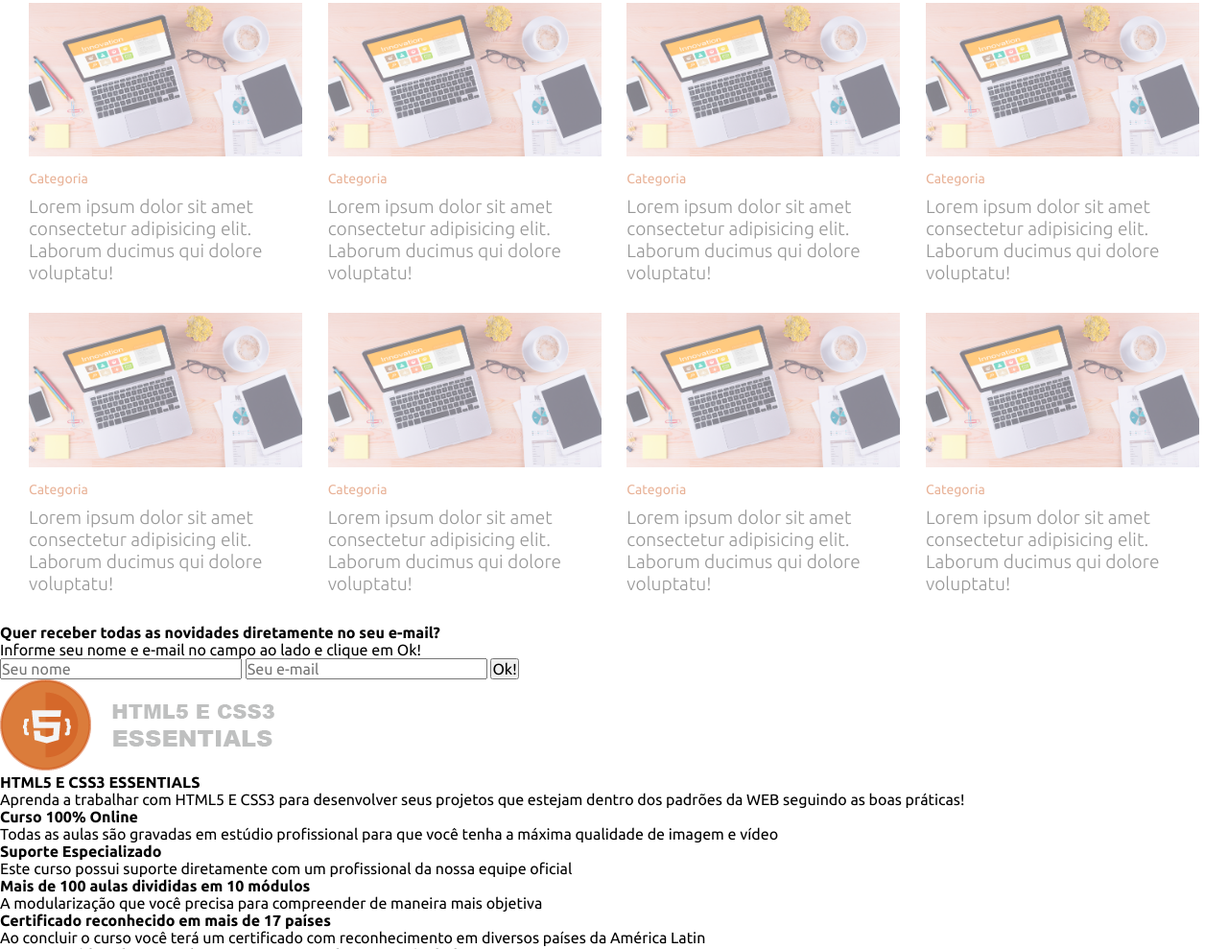
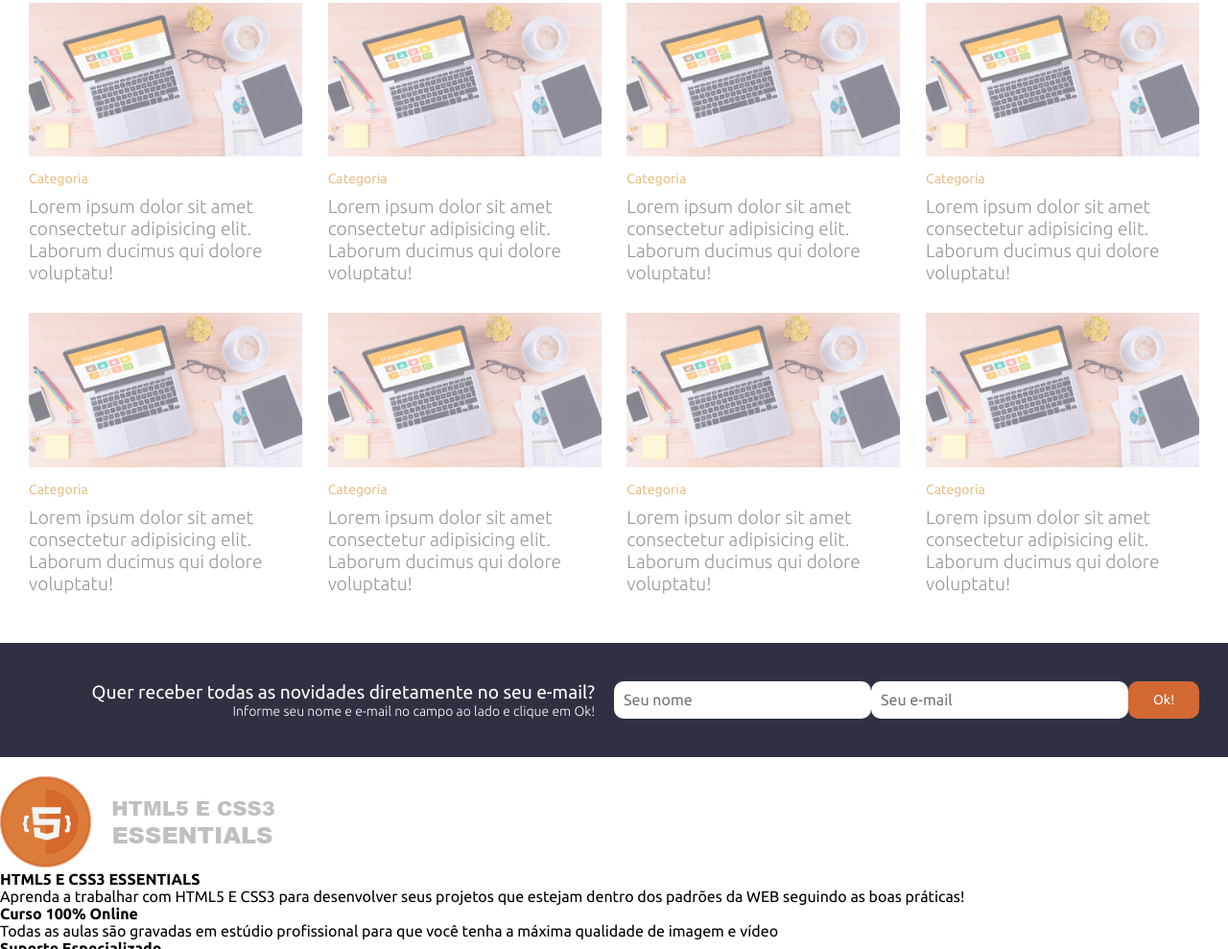
Before and after one commit to brunopurper/UpInside-HTML5-e-CSS3-Essentials-, a plain HTML site: page 05-estilizando-projeto-pratico/index.html in a window 1280 px wide. Shown: the part 1141-2130 px from the top of the page at 96% size. Drawn offline with Linux system fonts and the light colour scheme; files whose address does not match are found by name.

Commit message:
mais estilizações

```diff
--- a/05-estilizando-projeto-pratico/_cdn/style.css
+++ b/05-estilizando-projeto-pratico/_cdn/style.css
@@ -87,6 +87,13 @@
     border-radius: 5px;
 }
 
+.main_cta .main_cta_content .btn:hover {
+    background-color: #d37832;
+    transition: 0.5s;
+}
+
+
+
 .main_cta .main_cta_content .main_cta_content_spacer {
     margin: 0 auto;
     max-width: 1300px;
@@ -138,7 +145,7 @@
 .main_blog article .category {
 
     font-size: 0.875em;
-    color: #d36833;
+    color: #d38111;
 }
 
 .main_blog article h2 {
@@ -150,3 +157,65 @@
 .main_blog article h2 a {
     color: #333;
 }
+
+/* ESTILIZANDO O OPTIN */
+
+.main_optin {
+    width: 100%;
+    background-color: #2d3142;
+    margin: 20px 0;
+}
+
+.main_optin_content {
+    max-width: calc(1300px - 40px);
+    padding: 40px 20px;
+    margin: 0 auto;
+    display: flex;
+}
+
+.main_optin_content header, .main_optin_content form {
+    flex-basis: 50%;
+}
+
+
+.main_optin_content header h1, .main_optin_content header p {
+    color: #fff;
+    margin-right: 20px;
+    text-align: right;
+}
+
+.main_optin_content header h1 {
+    font-size: 1.2em;
+    font-weight: 400;
+
+}
+
+.main_optin_content header p {
+    font-weight: 300;
+    font-size: 0.875em;
+
+}
+
+.main_optin_content form {
+    display: flex;
+    justify-content: space-between;
+}
+
+.main_optin_content form input[type=text], .main_optin_content form input[type=email] {
+    flex-basis: 37%;
+    border-radius: 10px;
+    -moz-border-radius:10px;
+    -webkit-border-radius: 10px;
+    border: none;
+    padding: 0 10px;
+}
+
+
+.main_optin_content form button {
+    flex-basis: 20%;
+    border-radius: 10px;
+    color: white;
+    background-color: #d36833;
+    border: none;
+    font-size: 0.875em;
+}
--- a/05-estilizando-projeto-pratico/index.html
+++ b/05-estilizando-projeto-pratico/index.html
@@ -1,5 +1,6 @@
 <!DOCTYPE html>
 <html lang="pt-br">
+
 <head>
     <meta charset="UTF-8">
     <meta name="viewport" content="width=device-width, initial-scale=1.0">
@@ -9,12 +10,14 @@
     <link rel="stylesheet" href="_cdn/boot.css">
     <link rel="stylesheet" href="_cdn/style.css">
 </head>
+
 <body>
 
     <header class="main_header">
         <div class="main_header_content">
             <a href="#" class="logo">
-            <img src="mi-dias-e-conteu-do/_img/logo.png" alt="Bem vindo ao projeto prático HTML5 e CSS3 Essentials" title="Bem vindo ao projeto prático HTML5 e CSS3 Essentials">
+                <img src="mi-dias-e-conteu-do/_img/logo.png" alt="Bem vindo ao projeto prático HTML5 e CSS3 Essentials"
+                    title="Bem vindo ao projeto prático HTML5 e CSS3 Essentials">
             </a>
 
             <nav class="main_header_content_menu">
@@ -51,86 +54,117 @@
             <article>
                 <a href="#"><img src="mi-dias-e-conteu-do/_img/post.jpg" alt="" title=""></a>
                 <p><a href="#" class="category">Categoria</a></p>
-                <h2><a href="#" class="title">Lorem ipsum dolor sit amet consectetur adipisicing elit. Laborum ducimus qui dolore voluptatu!</a><h2>
+                <h2><a href="#" class="title">Lorem ipsum dolor sit amet consectetur adipisicing elit. Laborum ducimus
+                        qui dolore voluptatu!</a>
+                    <h2>
             </article>
             <article>
                 <a href="#"><img src="mi-dias-e-conteu-do/_img/post.jpg" alt="" title=""></a>
                 <p><a href="#" class="category">Categoria</a></p>
-                <h2><a href="#" class="title">Lorem ipsum dolor sit amet consectetur adipisicing elit. Laborum ducimus qui dolore voluptatu!</a><h2>
+                <h2><a href="#" class="title">Lorem ipsum dolor sit amet consectetur adipisicing elit. Laborum ducimus
+                        qui dolore voluptatu!</a>
+                    <h2>
             </article>
             <article>
                 <a href="#"><img src="mi-dias-e-conteu-do/_img/post.jpg" alt="" title=""></a>
                 <p><a href="#" class="category">Categoria</a></p>
-                <h2><a href="#" class="title">Lorem ipsum dolor sit amet consectetur adipisicing elit. Laborum ducimus qui dolore voluptatu!</a><h2>
+                <h2><a href="#" class="title">Lorem ipsum dolor sit amet consectetur adipisicing elit. Laborum ducimus
+                        qui dolore voluptatu!</a>
+                    <h2>
             </article>
             <article>
                 <a href="#"><img src="mi-dias-e-conteu-do/_img/post.jpg" alt="" title=""></a>
                 <p><a href="#" class="category">Categoria</a></p>
-                <h2><a href="#" class="title">Lorem ipsum dolor sit amet consectetur adipisicing elit. Laborum ducimus qui dolore voluptatu!</a><h2>
+                <h2><a href="#" class="title">Lorem ipsum dolor sit amet consectetur adipisicing elit. Laborum ducimus
+                        qui dolore voluptatu!</a>
+                    <h2>
             </article>
             <article>
                 <a href="#"><img src="mi-dias-e-conteu-do/_img/post.jpg" alt="" title=""></a>
                 <p><a href="#" class="category">Categoria</a></p>
-                <h2><a href="#" class="title">Lorem ipsum dolor sit amet consectetur adipisicing elit. Laborum ducimus qui dolore voluptatu!</a><h2>
+                <h2><a href="#" class="title">Lorem ipsum dolor sit amet consectetur adipisicing elit. Laborum ducimus
+                        qui dolore voluptatu!</a>
+                    <h2>
             </article>
             <article>
                 <a href="#"><img src="mi-dias-e-conteu-do/_img/post.jpg" alt="" title=""></a>
                 <p><a href="#" class="category">Categoria</a></p>
-                <h2><a href="#" class="title">Lorem ipsum dolor sit amet consectetur adipisicing elit. Laborum ducimus qui dolore voluptatu!</a><h2>
+                <h2><a href="#" class="title">Lorem ipsum dolor sit amet consectetur adipisicing elit. Laborum ducimus
+                        qui dolore voluptatu!</a>
+                    <h2>
             </article>
             <article>
                 <a href="#"><img src="mi-dias-e-conteu-do/_img/post.jpg" alt="" title=""></a>
                 <p><a href="#" class="category">Categoria</a></p>
-                <h2><a href="#" class="title">Lorem ipsum dolor sit amet consectetur adipisicing elit. Laborum ducimus qui dolore voluptatu!</a><h2>
+                <h2><a href="#" class="title">Lorem ipsum dolor sit amet consectetur adipisicing elit. Laborum ducimus
+                        qui dolore voluptatu!</a>
+                    <h2>
             </article>
             <article>
                 <a href="#"><img src="mi-dias-e-conteu-do/_img/post.jpg" alt="" title=""></a>
                 <p><a href="#" class="category">Categoria</a></p>
-                <h2><a href="#" class="title">Lorem ipsum dolor sit amet consectetur adipisicing elit. Laborum ducimus qui dolore voluptatu!</a><h2>
+                <h2><a href="#" class="title">Lorem ipsum dolor sit amet consectetur adipisicing elit. Laborum ducimus
+                        qui dolore voluptatu!</a>
+                    <h2>
             </article>
             <article>
                 <a href="#"><img src="mi-dias-e-conteu-do/_img/post.jpg" alt="" title=""></a>
                 <p><a href="#" class="category">Categoria</a></p>
-                <h2><a href="#" class="title">Lorem ipsum dolor sit amet consectetur adipisicing elit. Laborum ducimus qui dolore voluptatu!</a><h2>
+                <h2><a href="#" class="title">Lorem ipsum dolor sit amet consectetur adipisicing elit. Laborum ducimus
+                        qui dolore voluptatu!</a>
+                    <h2>
             </article>
             <article>
                 <a href="#"><img src="mi-dias-e-conteu-do/_img/post.jpg" alt="" title=""></a>
                 <p><a href="#" class="category">Categoria</a></p>
-                <h2><a href="#" class="title">Lorem ipsum dolor sit amet consectetur adipisicing elit. Laborum ducimus qui dolore voluptatu!</a><h2>
+                <h2><a href="#" class="title">Lorem ipsum dolor sit amet consectetur adipisicing elit. Laborum ducimus
+                        qui dolore voluptatu!</a>
+                    <h2>
             </article>
             <article>
                 <a href="#"><img src="mi-dias-e-conteu-do/_img/post.jpg" alt="" title=""></a>
                 <p><a href="#" class="category">Categoria</a></p>
-                <h2><a href="#" class="title">Lorem ipsum dolor sit amet consectetur adipisicing elit. Laborum ducimus qui dolore voluptatu!</a><h2>
+                <h2><a href="#" class="title">Lorem ipsum dolor sit amet consectetur adipisicing elit. Laborum ducimus
+                        qui dolore voluptatu!</a>
+                    <h2>
             </article>
             <article>
                 <a href="#"><img src="mi-dias-e-conteu-do/_img/post.jpg" alt="" title=""></a>
                 <p><a href="#" class="category">Categoria</a></p>
-                <h2><a href="#" class="title">Lorem ipsum dolor sit amet consectetur adipisicing elit. Laborum ducimus qui dolore voluptatu!</a><h2>
+                <h2><a href="#" class="title">Lorem ipsum dolor sit amet consectetur adipisicing elit. Laborum ducimus
+                        qui dolore voluptatu!</a>
+                    <h2>
             </article>
         </section>
-        <article>
+
+        <article class="main_optin">
+            <div class="main_optin_content">
                     <header>
                     <h1>Quer receber todas as novidades diretamente no seu e-mail?</h1>
                     <p>Informe seu nome e e-mail no campo ao lado e clique em Ok!</p>
                 </header>
 
+                    <form>
                         <input type="text" placeholder="Seu nome">
                         <input type="email" placeholder="Seu e-mail">
                         <button type="submit">Ok!</button>
+                    </form>
+            </div>
         </article>
 
         <section>
             <header>
                 <img src="mi-dias-e-conteu-do/_img/logo.png" alt="Logo da marca" title="UpInside Treinamentos">
                 <h1> HTML5 E CSS3 ESSENTIALS</h1>
-                <p> Aprenda a trabalhar com HTML5 E CSS3 para desenvolver seus projetos que estejam dentro dos padrões da WEB seguindo as boas práticas!</p>
+                <p> Aprenda a trabalhar com HTML5 E CSS3 para desenvolver seus projetos que estejam dentro dos padrões
+                    da WEB seguindo as boas práticas!</p>
             </header>
 
             <article>
                 <header>
                     <h2>Curso 100% Online</h2>
-                    <p>Todas as aulas são gravadas em estúdio profissional para que você tenha a máxima qualidade de imagem e vídeo</p>
+                    <p>Todas as aulas são gravadas em estúdio profissional para que você tenha a máxima qualidade de
+                        imagem e vídeo</p>
                 </header>
             </article>
             <article>
@@ -148,7 +182,8 @@
             <article>
                 <header>
                     <h2>Certificado reconhecido em mais de 17 países</h2>
-                    <p>Ao concluir o curso você terá um certificado com reconhecimento em diversos países da América Latin</p>
+                    <p>Ao concluir o curso você terá um certificado com reconhecimento em diversos países da América
+                        Latin</p>
                 </header>
             </article>
 
@@ -179,7 +214,8 @@
                         <img src="mi-dias-e-conteu-do/_img/star.png" alt="5 estrelas" title="5 estrelas">
                         <img src="mi-dias-e-conteu-do/_img/star.png" alt="5 estrelas" title="5 estrelas">
                     </header>
-                    <p>O conteúdo é fantástico, eu não tinha conhecimento nenhum e agora estou desenvolvendo minhas páginas em HTML5 sem problemas</p>
+                    <p>O conteúdo é fantástico, eu não tinha conhecimento nenhum e agora estou desenvolvendo minhas
+                        páginas em HTML5 sem problemas</p>
                 </article>
                 <article>
                     <header>
@@ -191,7 +227,8 @@
                         <img src="mi-dias-e-conteu-do/_img/star.png" alt="5 estrelas" title="5 estrelas">
                         <img src="mi-dias-e-conteu-do/_img/star.png" alt="5 estrelas" title="5 estrelas">
                     </header>
-                    <p>O conteúdo é fantástico, eu não tinha conhecimento nenhum e agora estou desenvolvendo minhas páginas em HTML5 sem problemas</p>
+                    <p>O conteúdo é fantástico, eu não tinha conhecimento nenhum e agora estou desenvolvendo minhas
+                        páginas em HTML5 sem problemas</p>
                 </article>
                 <article>
                     <header>
@@ -203,7 +240,8 @@
                         <img src="mi-dias-e-conteu-do/_img/star.png" alt="5 estrelas" title="5 estrelas">
                         <img src="mi-dias-e-conteu-do/_img/star.png" alt="5 estrelas" title="5 estrelas">
                     </header>
-                    <p>O conteúdo é fantástico, eu não tinha conhecimento nenhum e agora estou desenvolvendo minhas páginas em HTML5 sem problemas</p>
+                    <p>O conteúdo é fantástico, eu não tinha conhecimento nenhum e agora estou desenvolvendo minhas
+                        páginas em HTML5 sem problemas</p>
                 </article>
                 <article>
                     <header>
@@ -215,7 +253,8 @@
                         <img src="mi-dias-e-conteu-do/_img/star.png" alt="5 estrelas" title="5 estrelas">
                         <img src="mi-dias-e-conteu-do/_img/star.png" alt="5 estrelas" title="5 estrelas">
                     </header>
-                    <p>O conteúdo é fantástico, eu não tinha conhecimento nenhum e agora estou desenvolvendo minhas páginas em HTML5 sem problemas</p>
+                    <p>O conteúdo é fantástico, eu não tinha conhecimento nenhum e agora estou desenvolvendo minhas
+                        páginas em HTML5 sem problemas</p>
                 </article>
                 <article>
                     <header>
@@ -227,7 +266,8 @@
                         <img src="mi-dias-e-conteu-do/_img/star.png" alt="5 estrelas" title="5 estrelas">
                         <img src="mi-dias-e-conteu-do/_img/star.png" alt="5 estrelas" title="5 estrelas">
                     </header>
-                    <p>O conteúdo é fantástico, eu não tinha conhecimento nenhum e agora estou desenvolvendo minhas páginas em HTML5 sem problemas</p>
+                    <p>O conteúdo é fantástico, eu não tinha conhecimento nenhum e agora estou desenvolvendo minhas
+                        páginas em HTML5 sem problemas</p>
                 </article>
                 <article>
                     <header>
@@ -239,7 +279,8 @@
                         <img src="mi-dias-e-conteu-do/_img/star.png" alt="5 estrelas" title="5 estrelas">
                         <img src="mi-dias-e-conteu-do/_img/star.png" alt="5 estrelas" title="5 estrelas">
                     </header>
-                    <p>O conteúdo é fantástico, eu não tinha conhecimento nenhum e agora estou desenvolvendo minhas páginas em HTML5 sem problemas</p>
+                    <p>O conteúdo é fantástico, eu não tinha conhecimento nenhum e agora estou desenvolvendo minhas
+                        páginas em HTML5 sem problemas</p>
                 </article>
             </section>
         </section>
@@ -259,8 +300,11 @@
                     <h2>Tudo que você precisa para ser um WebMaster em um só lugar</h2>
                 </header>
 
-                <p>Desde 2010 a UpInside vem criando os melhores cursos do mercado, entregamos ao aluno conhecimento prático e testado sem enrolação. Você tem acesso a aulas com a melhor qualidade, recursos que aceleram seu aprendizado e muito mais....</p>
-                <p>Que tal estudar, e ter o certificado da escola eleita a melhor do Brasil com reconhecimento em mais de 17 países pela LAtin American Quality Institute?</p>
+                <p>Desde 2010 a UpInside vem criando os melhores cursos do mercado, entregamos ao aluno conhecimento
+                    prático e testado sem enrolação. Você tem acesso a aulas com a melhor qualidade, recursos que
+                    aceleram seu aprendizado e muito mais....</p>
+                <p>Que tal estudar, e ter o certificado da escola eleita a melhor do Brasil com reconhecimento em mais
+                    de 17 países pela LAtin American Quality Institute?</p>
 
             </article>
 
@@ -321,12 +365,15 @@
                 <h1>Conheça o Gustavo Web, o seu tutor nesse curso!</h1>
                 <p>Eu vou te ajudar a criar a sua web page em HTML5 e CSS3</p>
             </header>
-            <img src="mi-dias-e-conteu-do/_img/gustavoweb.jpg" alt="Imagem do Gustavo Web" title="Imagem do Gustavo Web">
+            <img src="mi-dias-e-conteu-do/_img/gustavoweb.jpg" alt="Imagem do Gustavo Web"
+                title="Imagem do Gustavo Web">
 
             <article>
                 <header>
                     <h2>Formado em ciência da computação e apaixonado pela WEB</h2>
-                    <p>Como muitos, comecei na programação por conta dos jogos! Com o tempo, o amor pela programação foi crescendo a ponto de tomar como profissão e me especializar na área. Hoje, com a bagagem que tenho, compartilho meu conhecimento com todos os alunos da UpInside Treinamentos</p>
+                    <p>Como muitos, comecei na programação por conta dos jogos! Com o tempo, o amor pela programação foi
+                        crescendo a ponto de tomar como profissão e me especializar na área. Hoje, com a bagagem que
+                        tenho, compartilho meu conhecimento com todos os alunos da UpInside Treinamentos</p>
                 </header>
             </article>
 
@@ -408,7 +455,8 @@
                 <h2>Sore o Projeto</h2>
             </header>
 
-            <p>Aprenda a trabalhar com HTML5 e CSS3 para desenvolver seus projetos e entregar páginas que estejam dentro dos padrões da WEB seguindo as boas práticas!</p>
+            <p>Aprenda a trabalhar com HTML5 e CSS3 para desenvolver seus projetos e entregar páginas que estejam dentro
+                dos padrões da WEB seguindo as boas práticas!</p>
         </article>
     </section>
 
@@ -416,4 +464,5 @@
         <p>Todos os direitos reservados a UpInside treinamentos ® </p>
     </footer>
 </body>
+
 </html>
```
Lines whose indentation alone changed are shown as unchanged.
